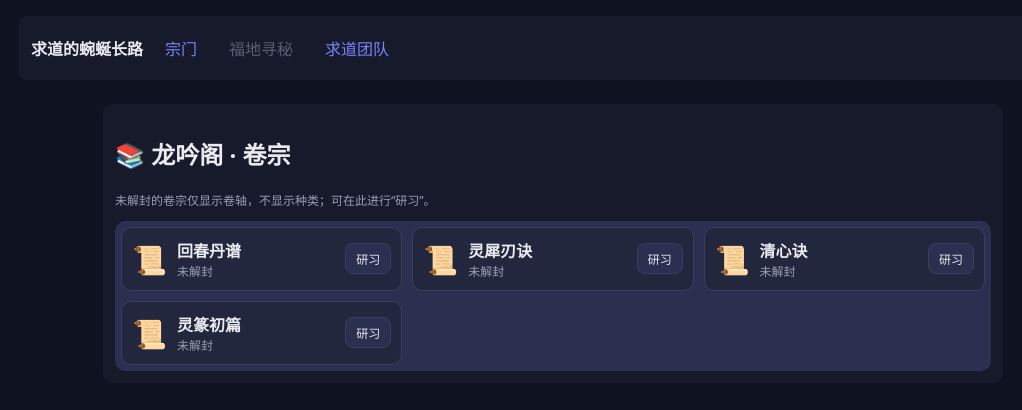
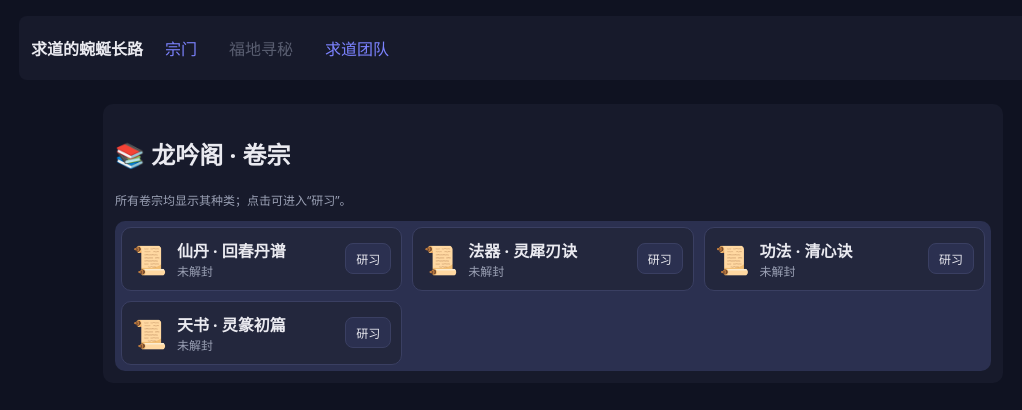
Before and after one commit to LostAbaddon/Apothecary, a Vue app in the folder frontend/: page /#/pavilion in a window 1280 px wide. Shown: the top 410 px of the page, without its empty margins (87-1109 px from the left). Built offline with nearby package versions, Linux system fonts and the light colour scheme.

Commit message:
feat(pavilion): 未解封卷宗也显示其类别，统一展示简写前缀；更新计划（by Codex）

```diff
--- a/frontend/src/views/PavilionView.vue
+++ b/frontend/src/views/PavilionView.vue
@@ -1,15 +1,12 @@
 <template>
   <div class="panel" style="max-width:900px; margin:24px auto;">
     <h2><span class="section-icon">📚</span> 龙吟阁 · 卷宗</h2>
-    <p class="stat">未解封的卷宗仅显示卷轴，不显示种类；可在此进行“研习”。</p>
+    <p class="stat">所有卷宗均显示其种类；点击可进入“研习”。</p>
     <div class="grid">
       <div v-for="s in scrolls" :key="s.id" class="item">
         <div class="icon">📜</div>
         <div class="info">
-          <div class="name">
-            <template v-if="!s.sealed">{{ kindAbbr(s.kind) }} · {{ s.name }}</template>
-            <template v-else>{{ s.name }}</template>
-          </div>
+          <div class="name">{{ kindAbbr(s.kind) }} · {{ s.name }}</div>
           <div class="meta">{{ s.sealed ? '未解封' : '' }}</div>
         </div>
         <div class="actions">
```
Also changed, not shown: 1 other file (tests, documents, lock files or other folders).
